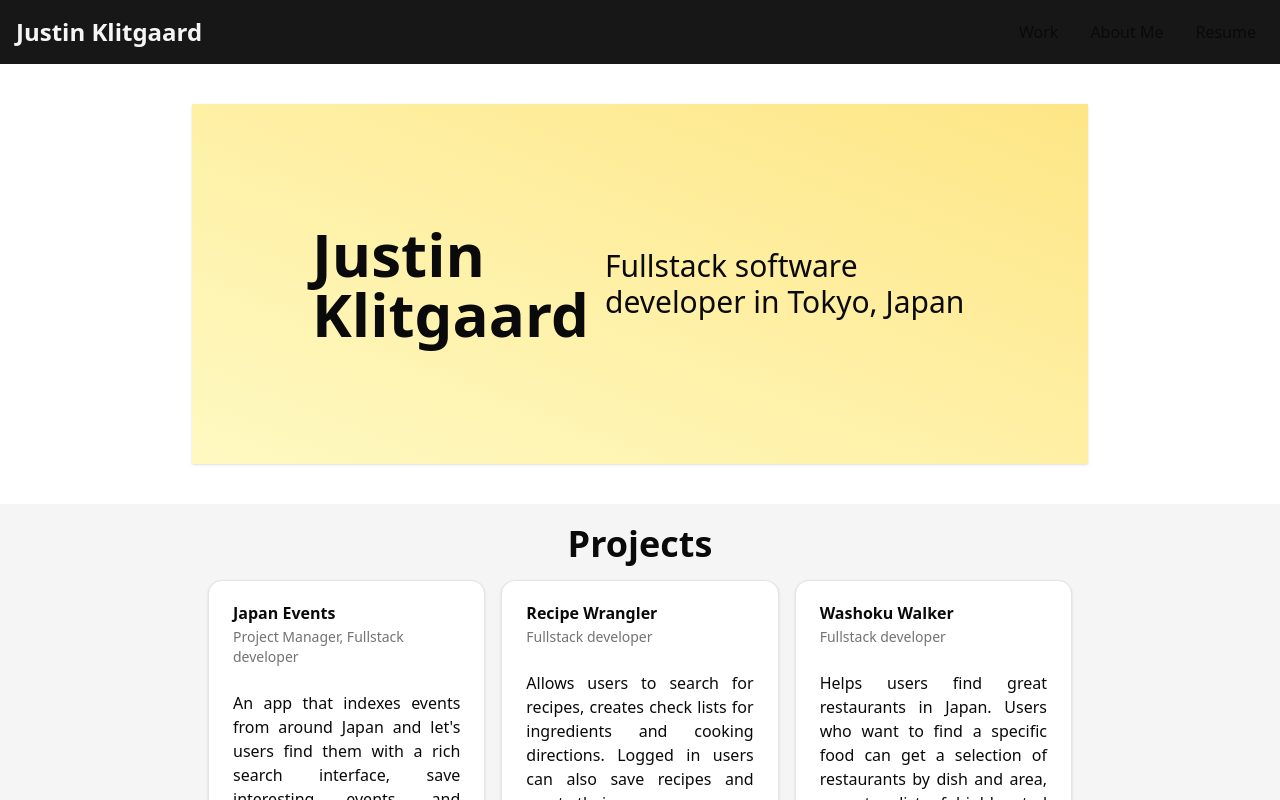
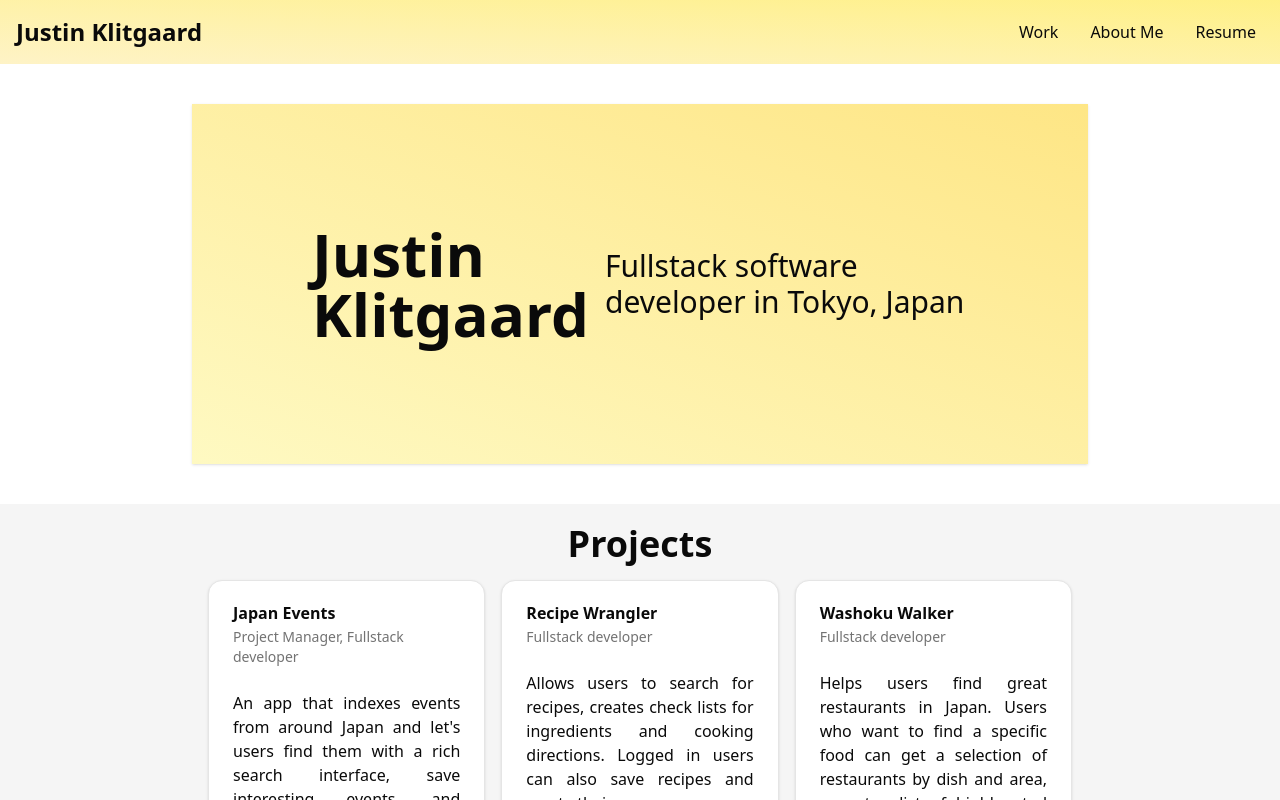
Before and after one commit to Justin-K-Ellis/react-personal-site, a React (Vite) app: page / in a window 1280 px wide. Shown: the top 800 px of the page. Built offline with nearby package versions, Linux system fonts and the light colour scheme.

Commit message:
fix: use yellow gradient for background color

```diff
--- a/src/components/Footer.tsx
+++ b/src/components/Footer.tsx
@@ -6,7 +6,7 @@ export default function Footer() {
   const name = text.hero.title;
 
   return (
-    <footer className="flex flex-col justify-center items-center p-8 bg-primary">
+    <footer className="flex flex-col justify-center items-center p-8 bg-linear-to-bl from-yellow-200 to-amber-100">
       <p>
         Copyright {currentYear} {name}
       </p>
--- a/src/components/Navbar.tsx
+++ b/src/components/Navbar.tsx
@@ -4,9 +4,9 @@ import LinkStyling from "./LinkStyling";
 
 export default function Navbar() {
   return (
-    <nav className=" shadow flex justify-between items-center bg-primary p-2 md:p-4">
+    <nav className=" shadow flex justify-between items-center bg-linear-to-bl from-yellow-200 to-amber-100 p-2 md:p-4">
       <Link to={"/"}>
-        <h1 className="text-2xl font-bold text-accent">Justin Klitgaard</h1>
+        <h1 className="text-2xl font-bold">Justin Klitgaard</h1>
       </Link>
       <div className="flex gap-1 md:gap-4">
         <LinkStyling>
```
